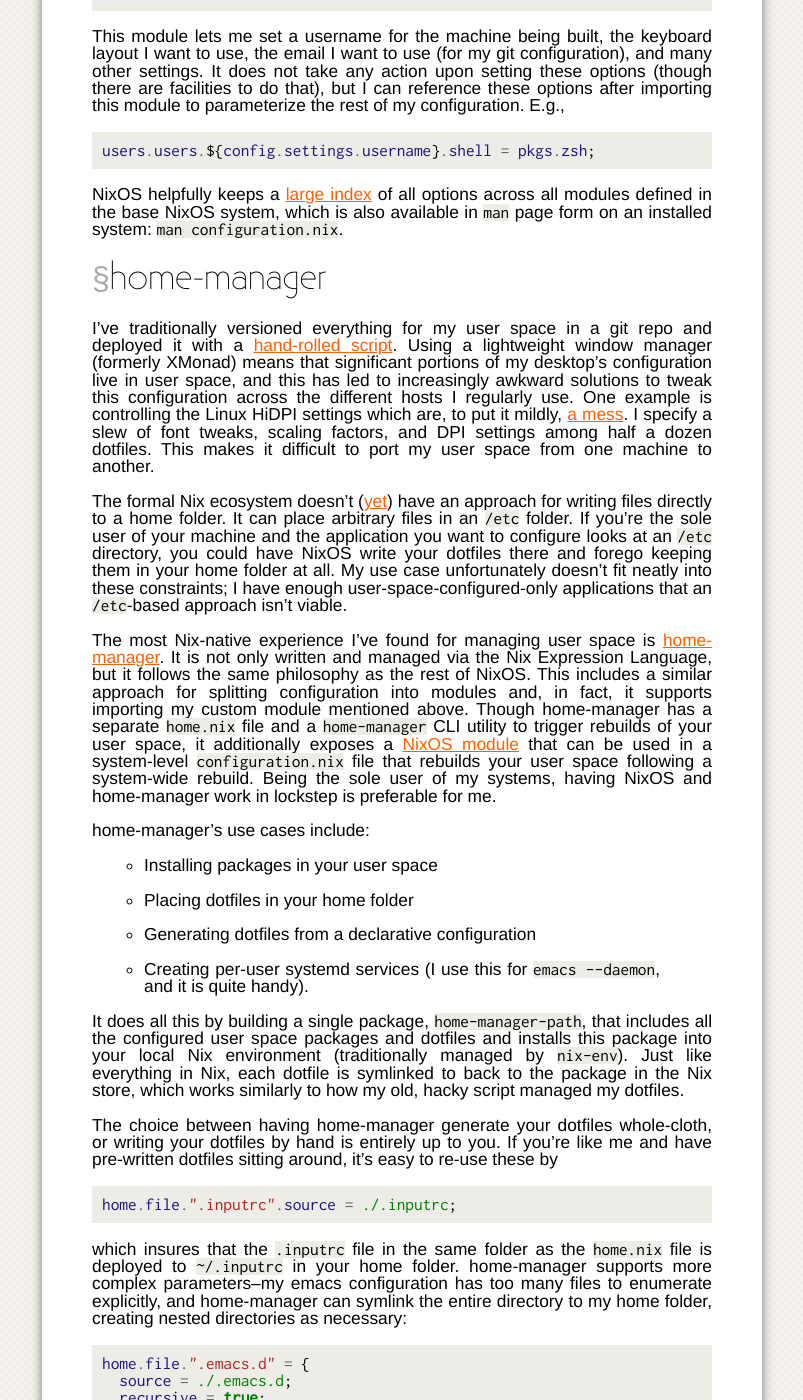
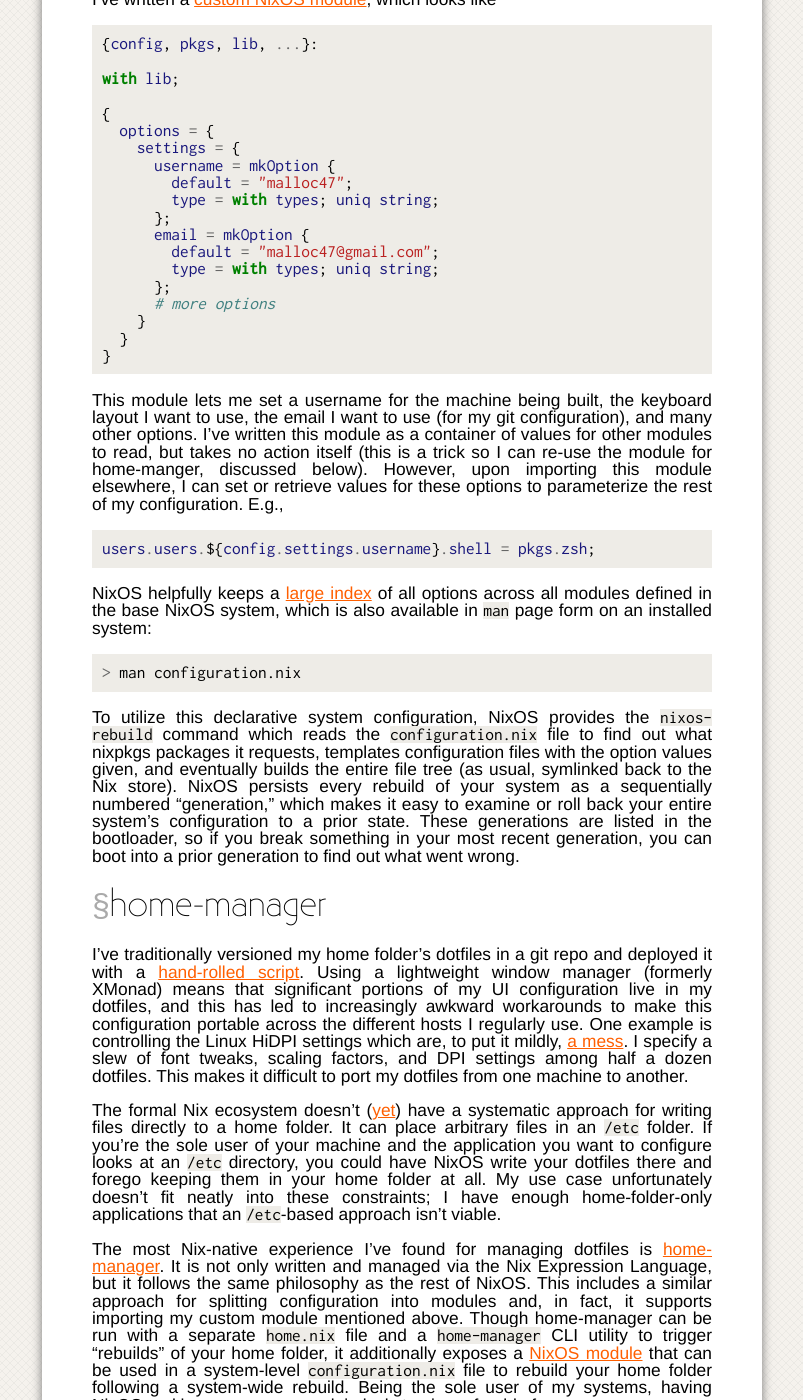
Before and after one commit to malloc47/malloc47.github.com, a Jekyll site: the page built from _posts/2019-03-14-migrating-to-nixos.md, in a window 1280 px wide and 1400 px high, scrolled down 3897 px. Shown: the whole window, without its empty margins (238-1041 px from the left). Built offline with Jekyll 4.4.1, drawn with Linux system fonts in a browser that asks for light colours; some web fonts are replaced; comment, search, counter and statistics services are not loaded; some of the changed text lies outside the part shown.

Commit message:
wrap up this really long tome

````diff
--- a/_posts/2019-03-14-migrating-to-nixos.md
+++ b/_posts/2019-03-14-migrating-to-nixos.md
@@ -10,8 +10,8 @@
 (VirtualBox and VMWare) and a bare-metal install (an aging MacBook
 Air).
 
-I've repurposed my old [config repo][3] to store both my user space
-configuration as well as the NixOS `configuration.nix` files.
+I've repurposed my old [config repo][3] to store both my dotfiles as
+ well as the NixOS `configuration.nix` files.
 
 Since I was already making a big transition, I decided to take the
 opportunity to retool a few more things in my dev setup:
@@ -36,7 +36,8 @@
 # Motivation
 
 While I lack a single compelling reason to make the jump, there are a
-few pain points that, together, pushed me to give Nix a shot:
+few pain points with my Arch setup that, together, pushed me to give
+NixOS a shot:
 
 - **Falling behind on Arch changes.** While I benefited a few times
   from Arch's rolling update process, in practice I've rarely found it
@@ -65,11 +66,16 @@
 elsewhere][5]; what was appealing to me in particular was Nix's
 emphasis on reproducibility, file-driven configuration, and functional
 approach to its package repository, nixpkgs. You can think of the Nix
-package manager as a hybrid of `apt-get` and Python's `virtualenv`;
-you can use Nix to build multiple, isolated sets of packages on, say,
-a per-project basis, with the guarantee that Nix only needs to fetch
-(or build) shared dependencies once. Nix stores all built packages in
-the Nix store, which serves as a local cache of built packages.
+package manager as a hybrid of `apt-get` and Python's `virtualenv`
+with a sprinkling of `git`; you can use Nix to build multiple,
+isolated sets of packages on, say, a per-project basis, with the
+guarantee that Nix only needs to fetch (or build) shared dependencies
+once. Nix stores all built packages in the Nix store which serves as a
+local cache. Nix grafts together a collection of Linux directories
+(`bin`, `usr`, etc.) by symlinking the appropriate files contained in
+the packages that live in the Nix store. This isolated environment can
+be system-wide (in the case of NixOS), local to your user (`nix-env`)
+or tailed for a specific project (`nix-shell`).
 
 `nix-shell` serves a few different roles in the Nix ecosystem, but one
 of those roles is to make dependencies defined in a "derivation"
@@ -98,7 +104,7 @@
 small](https://tex.stackexchange.com/questions/302676/how-large-is-the-full-install-of-texlive/323739))
 and make all the related files, configuration, tools, fonts, commands,
 etc. available in the shell. It then uses one of these tools
-(`pdflatex`) to run the "build" of my document to generate a
+(`pdflatex`) to run the "build" of `document.tex` to generate a
 PDF. Writing a full derivation file isn't necessary if you don't need
 to be dropped into a shell for further work. The following is
 equivalent to the derivation above, but does not keep TeX Live
@@ -110,7 +116,9 @@
 
 I only rarely need TeX, so being able to make TeX available on a
 per-project basis without having all its commands pollute my `PATH`
-when doing non-TeX work is useful.
+when doing non-TeX work is useful. Going further, I can mix-and-match
+versions of Python, the JVM, Postgres, etc. independently for each
+project I have without having to use `sudo`.
 
 # nixpkgs
 
@@ -149,6 +157,18 @@
 so having an easy way to fold your own set of custom packages into the
 package attrset is vital.
 
+The other important aspect to nixpkgs is that it is versioned in git
+(conveniently alongside NixOS in the same repo). The Nix CLI tools can
+fetch and install the latest set of packages by rolling the local
+clone of nixpkgs forward and then rebuilding your packages. Such a
+rebuild can apply to all the packages on your entire system, or just a
+particular derivation's local packages. This can work the other
+direction as well: If you prefer your package set to remain completely
+fixed, you can pin the nixpkgs clone to a particular git SHA. Stable
+releases of NixOS are handled as branches of the nixpkgs repo, which
+do get critical updates but avoid all the bleeding-edge changes that
+the `master` branch has.
+
 # NixOS
 
 NixOS goes a step further and utilizes attrsets to configure the OS
@@ -159,14 +179,14 @@
 your OS in a series of one or more attrsets that are merged together;
 unlike traditional configuration approaches that use a
 last-merged-wins strategy, however, NixOS's [properties][7] provide
-per-field control over the priority of merges, and conditionals that
-control whether an option is merged or not.
+per-field control over the priority of merges along with conditionals
+that control whether an option is merged or not.
 
-This approach for OS configuration is useful for defining the options
-amongst a set of similar but not identical OSs. For my NixOS
-[config][3], I've created a base [`configuration.nix`][8] file that
-contains common options that I want set across all my machines (toy
-example here):
+This approach to OS configuration is useful for defining options
+amongst a set of similar but not identical OSs. For my NixOS config,
+I've created a base [`configuration.nix`][8] file that contains common
+options that I want set across all my machines (abbreviated example
+here):
 
 ```nix
 { config, pkgs, ... }:
@@ -192,13 +212,15 @@
 }
 ```
 
-Had I left off `mkOptionDefault`, NixOS would complain that
-`johndoe.shell` was declared twice. However, by reducing its priority,
-the `configuration.nix`'s definition of `johndoe.shell = pkgs.zsh`
-will take priority, despite it not being the "last" merged. In
-actuality, NixOS builds the configuration as a whole without any
-notion of ordering, and will fail loudly if it gets two property
-values with equal priority.
+Note the `mkOptionDefault` function that reduces the priority of the
+`pkgs.bash` value from the default of 100 to 1500. Had I left off
+`mkOptionDefault`, NixOS would complain that `johndoe.shell` was
+declared twice. However, by reducing its priority, the
+`configuration.nix`'s definition of `johndoe.shell = pkgs.zsh` will
+take priority, despite it not being the "last" merged. In actuality,
+NixOS builds the configuration as a whole without any notion of
+ordering, and will fail loudly if it gets two property values with
+equal priority.
 
 Notice above that the NixOS configuration includes option values that
 range from plain strings (e.g. `time.timeZone`) to more complex
@@ -213,8 +235,8 @@
 (also done through options, interestingly), and assorted other
 activities.
 
-To introduce new options that vary between my work VMs and my personal
-laptop, I use a [custom NixOS module][17], which looks something like
+To introduce new options that vary among my work VMs and my personal
+laptop, I've written a [custom NixOS module][17], which looks like
 
 ```nix
 {config, pkgs, lib, ...}:
@@ -228,6 +250,10 @@
         default = "malloc47";
         type = with types; uniq string;
       };
+      email = mkOption {
+        default = "malloc47@gmail.com";
+        type = with types; uniq string;
+      };
       # more options
     }
   }
@@ -236,10 +262,12 @@
 
 This module lets me set a username for the machine being built, the
 keyboard layout I want to use, the email I want to use (for my git
-configuration), and many other settings. It does not take any action
-upon setting these options (though there are facilities to do that),
-but I can reference these options after importing this module to
-parameterize the rest of my configuration. E.g.,
+configuration), and many other options. I've written this module as a
+container of values for other modules to read, but takes no action
+itself (this is a trick so I can re-use the module for home-manger,
+discussed below).  However, upon importing this module elsewhere, I
+can set or retrieve values for these options to parameterize the rest
+of my configuration. E.g.,
 
 ```nix
 users.users.${config.settings.username}.shell = pkgs.zsh;
@@ -247,57 +275,74 @@
 
 NixOS helpfully keeps a [large index][20] of all options across all
 modules defined in the base NixOS system, which is also available in
-`man` page form on an installed system: `man configuration.nix`.
+`man` page form on an installed system:
+
+```bash
+> man configuration.nix
+```
+
+To utilize this declarative system configuration, NixOS provides the
+`nixos-rebuild` command which reads the `configuration.nix` file to
+find out what nixpkgs packages it requests, templates configuration
+files with the option values given, and eventually builds the entire
+file tree (as usual, symlinked back to the Nix store). NixOS persists
+every rebuild of your system as a sequentially numbered "generation,"
+which makes it easy to examine or roll back your entire system's
+configuration to a prior state. These generations are listed in the
+bootloader, so if you break something in your most recent generation,
+you can boot into a prior generation to find out what went wrong.
 
 # home-manager
 
-I've traditionally versioned everything for my user space in a git
-repo and deployed it with a [hand-rolled
+I've traditionally versioned my home folder's dotfiles in a git repo
+and deployed it with a [hand-rolled
 script](/git-dotfile-versioning-across-systems). Using a lightweight
 window manager (formerly XMonad) means that significant portions of my
-desktop's configuration live in user space, and this has led to
-increasingly awkward solutions to tweak this configuration across the
+UI configuration live in my dotfiles, and this has led to increasingly
+awkward workarounds to make this configuration portable across the
 different hosts I regularly use. One example is controlling the Linux
 HiDPI settings which are, to put it mildly, [a mess][14]. I specify a
 slew of font tweaks, scaling factors, and DPI settings among half a
-dozen dotfiles. This makes it difficult to port my user space from one
+dozen dotfiles. This makes it difficult to port my dotfiles from one
 machine to another.
 
-The formal Nix ecosystem doesn't ([yet][15]) have an approach for
-writing files directly to a home folder. It *can* place arbitrary
-files in an `/etc` folder. If you're the sole user of your machine and
-the application you want to configure looks at an `/etc` directory,
-you could have NixOS write your dotfiles there and forego keeping them
-in your home folder at all. My use case unfortunately doesn't fit
-neatly into these constraints; I have enough
-user-space-configured-only applications that an `/etc`-based approach
-isn't viable.
+The formal Nix ecosystem doesn't ([yet][15]) have a systematic
+approach for writing files directly to a home folder. It *can* place
+arbitrary files in an `/etc` folder. If you're the sole user of your
+machine and the application you want to configure looks at an `/etc`
+directory, you could have NixOS write your dotfiles there and forego
+keeping them in your home folder at all. My use case unfortunately
+doesn't fit neatly into these constraints; I have enough
+home-folder-only applications that an `/etc`-based approach isn't
+viable.
 
-The most Nix-native experience I've found for managing user space is
+The most Nix-native experience I've found for managing dotfiles is
 [home-manager][18]. It is not only written and managed via the Nix
 Expression Language, but it follows the same philosophy as the rest of
 NixOS. This includes a similar approach for splitting configuration
 into modules and, in fact, it supports importing my custom module
-mentioned above. Though home-manager has a separate `home.nix` file
-and a `home-manager` CLI utility to trigger rebuilds of your user
-space, it additionally exposes a [NixOS module][19] that can be used
-in a system-level `configuration.nix` file that rebuilds your user
-space following a system-wide rebuild. Being the sole user of my
+mentioned above. Though home-manager can be run with a separate
+`home.nix` file and a `home-manager` CLI utility to trigger "rebuilds"
+of your home folder, it additionally exposes a [NixOS module][19] that
+can be used in a system-level `configuration.nix` file to rebuild your
+home folder following a system-wide rebuild. Being the sole user of my
 systems, having NixOS and home-manager work in lockstep is preferable
 for me.
 
-home-manager's use cases include:
-- Installing packages in your user space
+home-manager encompasses more than just copying dotfiles to your home
+folder. Some broad use cases include:
+- Installing packages locally for your user
 - Placing dotfiles in your home folder
 - Generating dotfiles from a declarative configuration
 - Creating per-user systemd services (I use this for `emacs --daemon`,
   and it is quite handy).
 
 It does all this by building a single package, `home-manager-path`,
-that includes all the configured user space packages and dotfiles and
+that includes all the configured local packages and dotfiles. It then
 installs this package into your local Nix environment (traditionally
-managed by `nix-env`). Just like everything in Nix, each dotfile is
-symlinked to back to the package in the Nix store, which works
+managed by `nix-env`). Similar to how the rest of Nix works, each
+dotfile is symlinked into your home folder from the
+`home-manager-path` package contained in the Nix store. This works
 similarly to how my old, hacky script managed my dotfiles.
 
 The choice between having home-manager generate your dotfiles
@@ -364,8 +409,10 @@
 The ability to have disparate applications with varied configuration
 languages wrapped by a single, type safe, functional meta-language is
 cool. If the idea of writing Nix code to generate your dotfiles is too
-weird, you can always fall back to having it symlink your individual
-dotfiles.
+weird, you can always fall back to having it symlink your hand-rolled
+dotfiles. If you prefer a hybrid, most home-manager modules have an
+`extra` option (or similar) to interleave arbitrary configuration in
+the dotfiles it generates.
 
 # Layout
 
@@ -374,34 +421,50 @@
 
 - `/nixos/configuration.nix` : general OS configuration that applies
   to all hosts
-  - Imports `home.nix` to build user space
-  - Imports overlays from `pkgs`
-- `hosts/` : host specific configuration; imports:
-  - hardware-specific configuration
-  - general NixOS configuration
-  - custom modules
+  - Imports `home.nix` to build my home folder
+  - Imports overlays from `pkgs/`
+- `hosts/` : host specific configuration:
+  - Imports hardware configuration from `hardware/`
+  - Imports general NixOS configuration from `nixos/`
+  - Imports custom modules from `modules/`
 - `hardware/` : low-level configuration (file systems, kernel modules,
-  etc.) imported by individual hosts
+  etc.) for use by individual hosts
 - `config/home.nix` + dotfiles
-  - Imports keyboard layout
+  - Imports keyboard layout from `xkb/`
+  - Imports custom modules from `modules/`
 - `modules/` : my custom configuration module, and any future modules
-- `personal/` : private submodule for non-public dotfiles
+- `personal/` : private git submodule for non-public dotfiles
 - `pkgs/` : overlays for custom packages
 - `xkb/` : keyboard layouts
 
-To bootstrap a new host, I need to:
+To bootstrap a new host after doing a vanilla install of NixOS, I need
+to:
 1. Generate the appropriate `hardware/` file (or re-use an existing
-   one if the hardware matches) and customize a new `host/` file.
-2. In the host file, I'll customize the options defined in
+   one if the hardware matches).
+2. Customize a new `host/` file, including the options defined in
    `modules/settings.nix` to match the needs of the new machine
    (e.g. set a work email or change the default font size for HiDPI
    screens).
 3. Following this, I generally symlink the `host/<hostname>.nix` file
    to `/etc/nixos/configuration.nix` so that NixOS rebuilds don't have
    to be passed the file explicitly.
-4. Finally, the `nixos-rebuild` command will then construct the OS and
+4. Finally, running `nixos-rebuild` will construct the complete OS and
    my home folder with the exact set of packages and dotfiles I've
    defined for all of my machines.
+
+Alternatively, I could inject the configuration into the machine prior
+to doing a NixOS install or even build a custom NixOS ISO that
+includes my configuration in the image. Since bootstrapping my
+configuration is only something I've had to do once per platform, I
+haven't been compelled to optimize further yet.
+
+# Conclusion
+
+So far I've been happy with my NixOS setup; I do miss the ease of the
+[AUR][21] and the extensively documented [ArchWiki][22]. Perhaps the
+most important change I've noticed is how much bolder I can be with
+toying on bare hardware; the few times I've messed up my system, I
+just boot back into the previous generation.
 
 [1]: https://www.archlinux.org/
 [2]: https://nixos.org/
````
Also changed, not shown: other parts of _posts/2019-03-14-migrating-to-nixos.md (+5 -3 lines).
